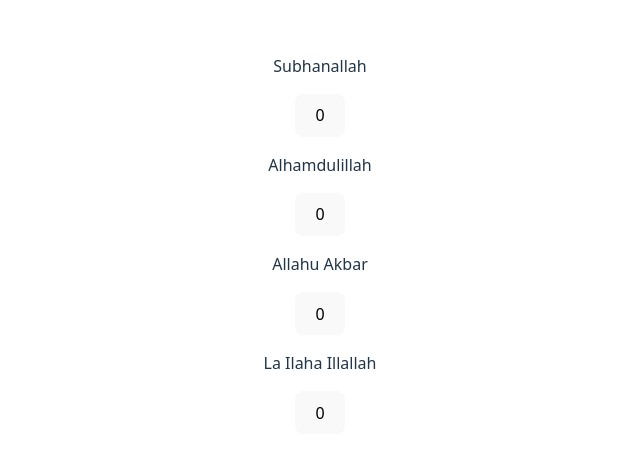
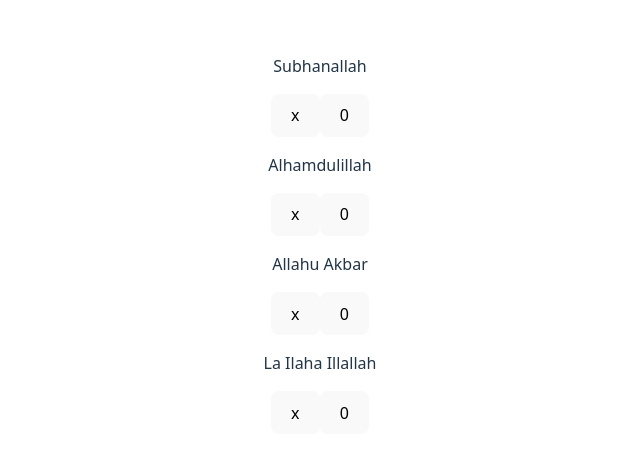
Before and after one commit to Salman-Nazeer-477/counter, a React (Vite) app: page / in a window 1280 px wide. Shown: the part 164-622 px from the top of the page, without its empty margins (320-960 px from the left). Built offline with nearby package versions, Linux system fonts and the light colour scheme.

Commit message:
Add reset button

```diff
--- a/src/Prayer.jsx
+++ b/src/Prayer.jsx
@@ -16,6 +16,7 @@ export default function Prayer(props){
             <div className="prayer-component">
                 <span className="prayer-content">
                     <p className="prayer-text">{props.prayerText}</p>
+                    <button onClick={() => setCount(0)}>x</button>
                     <button onClick={() => setCount(count + 1)}>{count}</button>
                 </span>
             </div>
```
